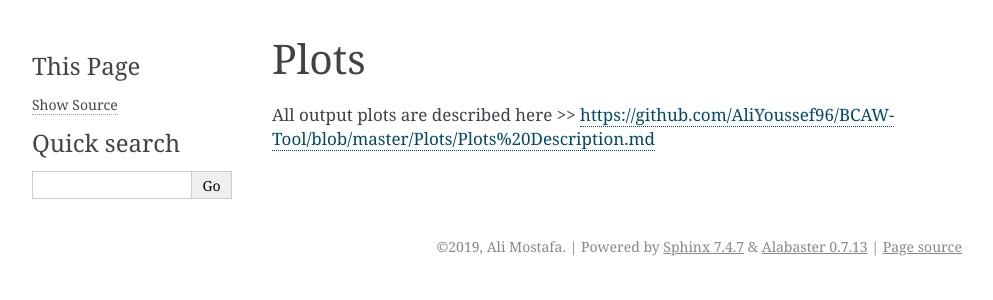
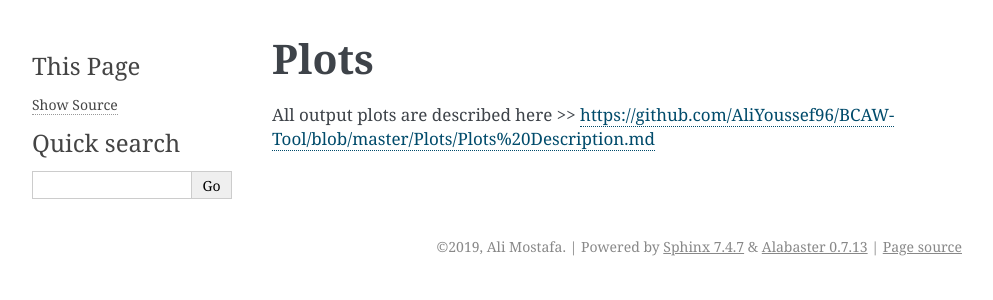
Before and after one commit to AliYoussef96/BCAW-Tool, a Sphinx documentation site: the page built from docs/plots.rst, in a window 1280 px wide. Shown: the top 300 px of the page, without its empty margins (148-1141 px from the left). Built offline with Sphinx 7.4.7, drawn with Linux system fonts in a browser that asks for light colours.

```diff
--- a/docs/plots.rst
+++ b/docs/plots.rst
@@ -1,4 +1,4 @@
-Plots
-======
+**Plots**
+===========
 
 All output plots are described here >> https://github.com/AliYoussef96/BCAW-Tool/blob/master/Plots/Plots%20Description.md
```
